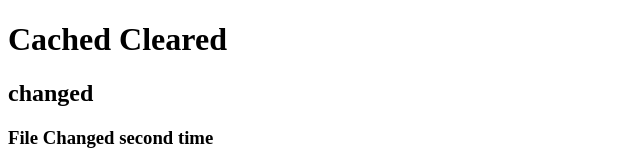
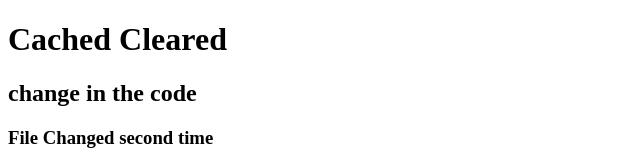
Before and after one commit to RaghvendraGit/s3-bucket-upload, a plain HTML site: page index.html in a window 1280 px wide. Shown: the top 167 px of the page, without its empty margins (0-640 px from the left). Drawn offline with Linux system fonts and the light colour scheme.

Commit message:
Update index.html

```diff
--- a/index.html
+++ b/index.html
@@ -3,7 +3,7 @@
 <body>
 
 <h1>Cached Cleared</h1>
-<h2>changed</h2>
+<h2>change in the code</h2>
 <h3>File Changed second time</h3>
 <h4>This is heading 4</h4>
 <h5>This is heading 5</h5>
```
